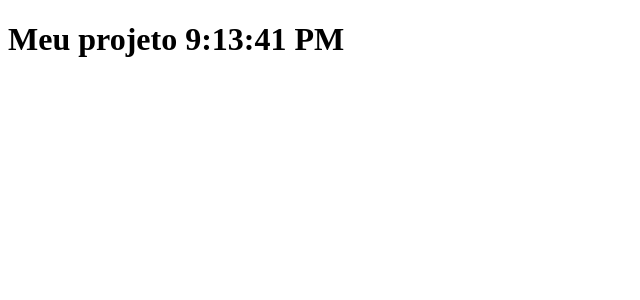
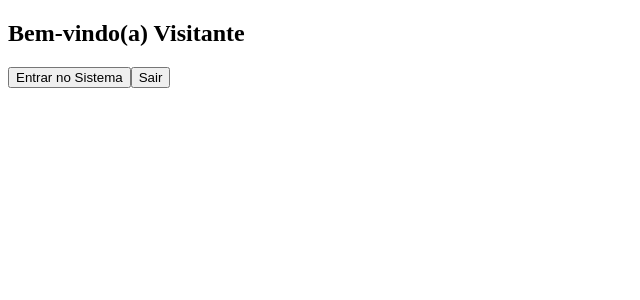
Before and after one commit to ByMaluf/Projeto_React, a React (Create React App) app: page / in a window 1280 px wide. Shown: the top 300 px of the page, without its empty margins (0-640 px from the left). Built offline with nearby package versions, Linux system fonts and the light colour scheme.

Commit message:
Ciclo de vida dos Componentes - Class Components - Eventos

```diff
--- a/src/App.js
+++ b/src/App.js
@@ -1,26 +1,14 @@
 import React, { Component } from "react";
+import Membro from "./Components/Membro";
 
 class App extends Component {
 
-  constructor(props){
-    super(props);
-    this.state = {hora: '00:00:00'}
-  }
 
-  componentDidMount(){
-    setInterval(() => {
-      this.setState({hora: new Date().toLocaleTimeString()})
-    }, 1000);
-  }
-
-  componentDidUpdate(){
-    console.log('Atualizou!!')
-  }
 
   render() {
     return (
       <div>
-        <h1> Meu projeto {this.state.hora}</h1>
+        <Membro nome="Visitante"/>
       </div>
     );
   }
--- /dev/null
+++ b/src/Components/Membro/index.js
@@ -0,0 +1,33 @@
+import React, {Component} from "react";
+
+class Membro extends Component{
+
+    constructor(props){
+        super(props);
+        this.state = {
+            nome: props.nome
+        };
+
+        this.entrar = this.entrar.bind(this)
+    }
+
+    entrar(){
+        this.setState({nome: 'Brenno'})
+    }
+
+    render(){
+        return(
+            <di>
+             <h2>Bem-vindo(a) {this.state.nome}</h2>
+             <button onClick={this.entrar}>
+                Entrar no Sistema
+             </button>
+             <button onClick={() => this.setState({nome: ''})}>
+                Sair
+             </button>
+            </di>
+        );
+    }
+}
+
+export default Membro;
```
Also changed, not shown: 1 other file (tests, documents, lock files or other folders).
